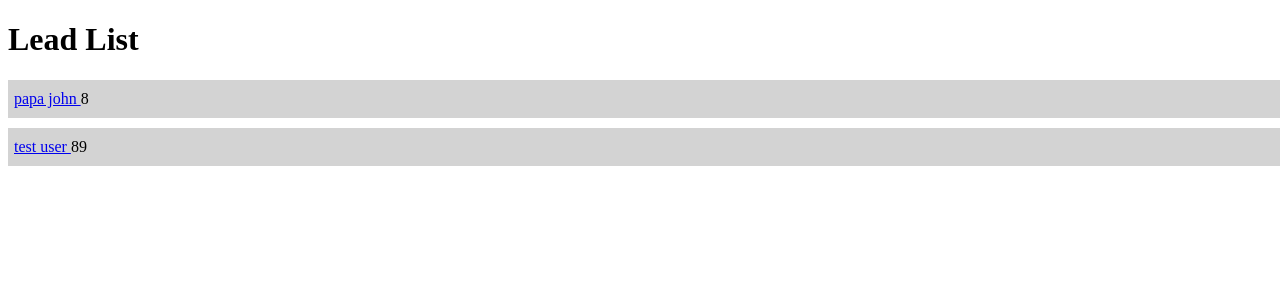
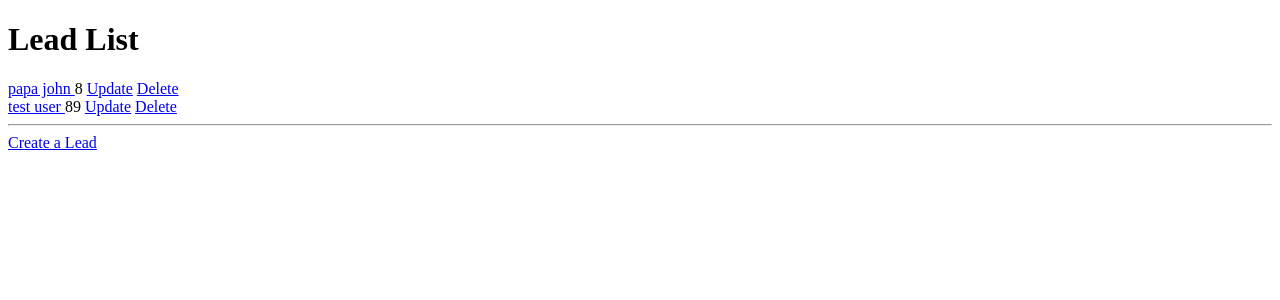
Before and after one commit to danhdeng/django-crm-app, a Django app: page /leads/ in a window 1280 px wide. Shown: the top 300 px of the page. Run offline with Django 3.2, Linux system fonts and the light colour scheme; data comes from the database, SQL or seed files in the repository; both versions use the stored data as it was after the commit.

Commit message:
add CRUD featrue for Lead

```diff
--- a/djangoCRM/settings.py
+++ b/djangoCRM/settings.py
@@ -78,6 +78,7 @@ DATABASES = {
     'default': {
         'ENGINE': 'django.db.backends.sqlite3',
         'NAME': BASE_DIR / 'db.sqlite3',
+        'CONN_MAX_AGE':0,
     }
 }
 
--- a/leads/templates/leads/lead_list.html
+++ b/leads/templates/leads/lead_list.html
@@ -1,24 +1,12 @@
-<!DOCTYPE html>
-<html lang="en">
-<head>
-    <meta charset="UTF-8">
-    <title>Lead List</title>
-    <style>
-        .lead{
-            padding-top:10px;
-            padding-bottom:10px;
-            padding-left:6px;
-            padding-right:6px;
-            margin-top:10px;
-            background-color: lightgrey;
-            width: 100%;
-        }
-    </style>
-</head>
-<body>
+{% extends 'base.html' %}
+     {% block content %}
     <h1>Lead List</h1>
     {% for  lead in leads %}
         <div class="lead">
-       <a href="/leads/{{lead.pk}}"> {{lead.first_name}} {{lead.last_name}} </a> {{lead.age}}</div>
+            <a href="{% url 'leads:lead-update' lead.pk %}"> {{lead.first_name}} {{lead.last_name}} </a> {{lead.age}} <a href="/leads/{{lead.pk}}/update/">Update</a> <a href="/leads/{{lead.pk}}/delete/">Delete</a>
+        </div>
     {% endfor%}
-</body>
+    <hr />
+    <a href="{% url 'leads:lead-create'%}">Create a Lead</a>
+
+ {% endblock content %}
--- a/leads/urls.py
+++ b/leads/urls.py
@@ -1,9 +1,12 @@
 from django.urls import path
-from .views import lead_list, lead_details
+from .views import lead_list, lead_details, lead_create, lead_update, lead_delete
 
 app_name = 'leads'
 
 urlpatterns = [
-    path('', lead_list),
-    path('<pkey>', lead_details),
+    path('', lead_list, name='lead-list'),
+    path('<int:pkey>/', lead_details, name='lead-details'),
+    path('create/', lead_create, name='lead-create'),
+    path('<int:pkey>/update/', lead_update, name='lead-update'),
+    path('<int:pkey>/delete/', lead_delete, name='lead-delete'),
 ]
--- a/leads/views.py
+++ b/leads/views.py
@@ -1,6 +1,7 @@
-from django.shortcuts import render
+from django.shortcuts import render, redirect
 from django.http import HttpResponse
-from .models import Lead
+from .models import Lead, SalesPerson
+from .forms import LeadForm, LeadModelForm
 
 # Create your views here.
 
@@ -20,3 +21,56 @@ def lead_details(request, pkey):
         "lead":lead,
     }
     return render(request, "leads/lead_details.html", context=context)
+
+def lead_create(request):
+    print(request.POST)
+    form=LeadModelForm()
+    if(request.method == "POST"):
+        form=LeadModelForm(request.POST)
+        if form.is_valid():
+            form.save()
+            return redirect('/leads')
+    context ={
+        "form": form
+    }
+    return render(request, "leads/lead_create.html", context=context)
+
+def lead_update(request, pkey):
+    lead=Lead.objects.get(id=pkey)
+    form=LeadModelForm(instance=lead)
+    if(request.method == "POST"):
+        form=LeadModelForm(request.POST, instance=lead)
+        if form.is_valid():
+            form.save()
+            return redirect('/leads')
+    context ={
+        "form": form,
+        "lead":lead
+    }
+    return render(request, "leads/lead_update.html", context=context)
+
+def lead_delete(request, pkey):
+    lead=Lead.objects.get(id=pkey)
+    lead.delete()
+    return redirect('/leads')
+
+def lead_create_customform(request):
+    print(request.POST)
+    form=LeadForm()
+    if(request.method == "POST"):
+        form=LeadForm(request.POST)
+        if form.is_valid():
+            first_name=form.cleaned_data['first_name']
+            last_name=form.cleaned_data['last_name']
+            age=form.cleaned_data['age']
+            agent=SalesPerson.objects.first()
+            Lead.objects.create(
+                    first_name=first_name,
+                    last_name=last_name,
+                    age=age,
+                    agent=agent)
+            return redirect('/leads')
+    context ={
+        "form": form
+    }
+    return render(request, "leads/lead_create.html", context=context)
--- /dev/null
+++ b/templates/base.html
@@ -0,0 +1,20 @@
+{% comment %} {% load static %} {% endcomment %}
+
+<!DOCTYPE html>
+<html lang="en">
+<head>
+    <meta charset="UTF-8">
+    <meta name="viewport" content="width=device-width, initial-scale=1.0">
+    <title>DJCRM</title>
+    {% comment %} <link href="{% static 'css/styles.css' %}" rel="stylesheet"> {% endcomment %}
+</head>
+<body>
+    <div class="max-w-7xl mx-auto">
+        {% comment %} {% include 'navbar.html' %} {% endcomment %}
+        {% comment %} {% include 'messages.html' %} {% endcomment %}
+        {% block content %}
+        {% endblock content %}
+    </div>
+    {% include "scripts.html" %}
+</body>
+</html>
--- /dev/null
+++ b/templates/scripts.html
@@ -0,0 +1,3 @@
+<script>
+    console.log("hello from script file")
+</script>
```
Also changed, not shown: leads/forms.py (added, +17 -0 lines), leads/templates/leads/home_page.html (+5 -9 lines), leads/templates/leads/lead_create.html (added, +12 -0 lines), leads/templates/leads/lead_details.html (+10 -11 lines), leads/templates/leads/lead_update.html (added, +12 -0 lines), db.sqlite3.
